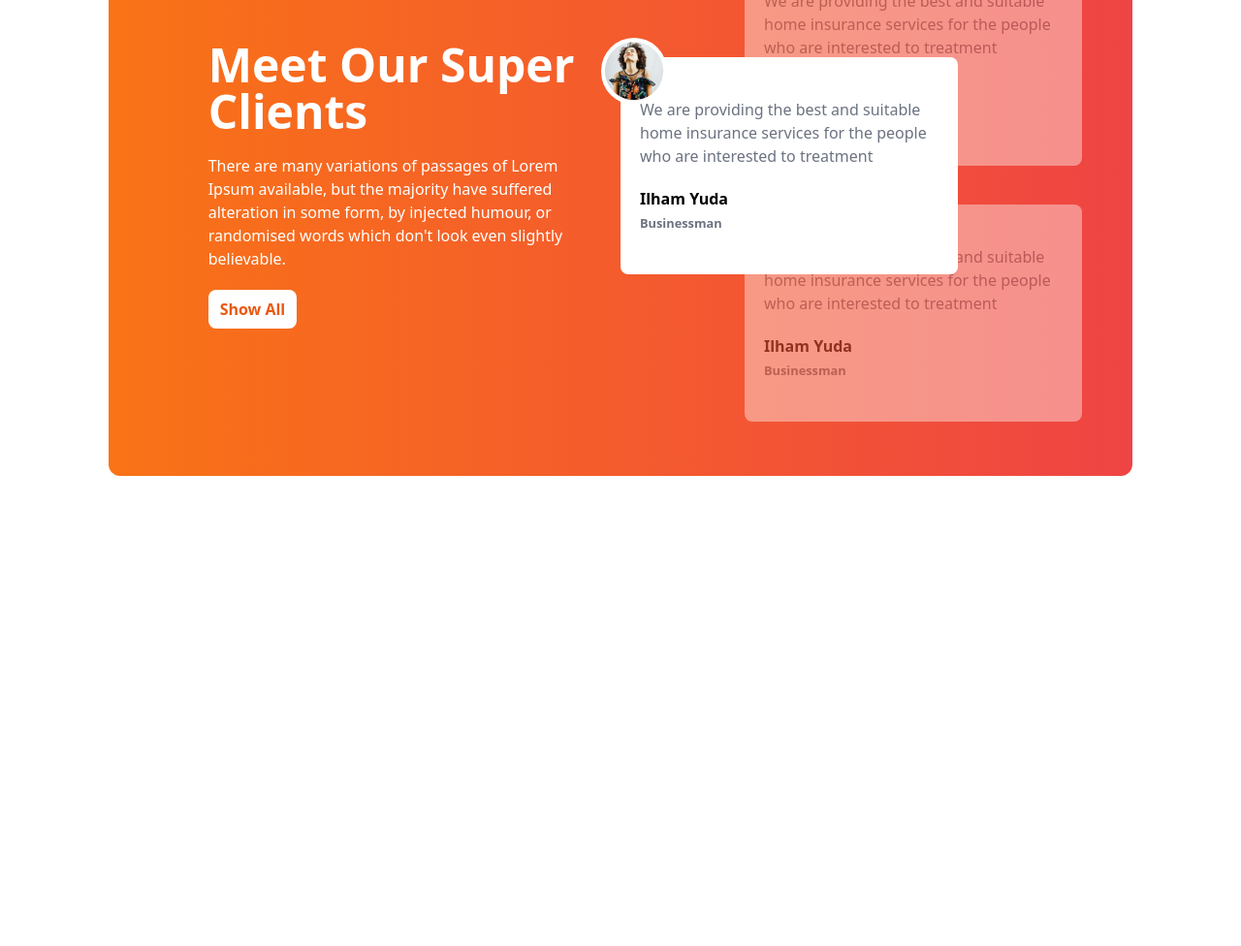
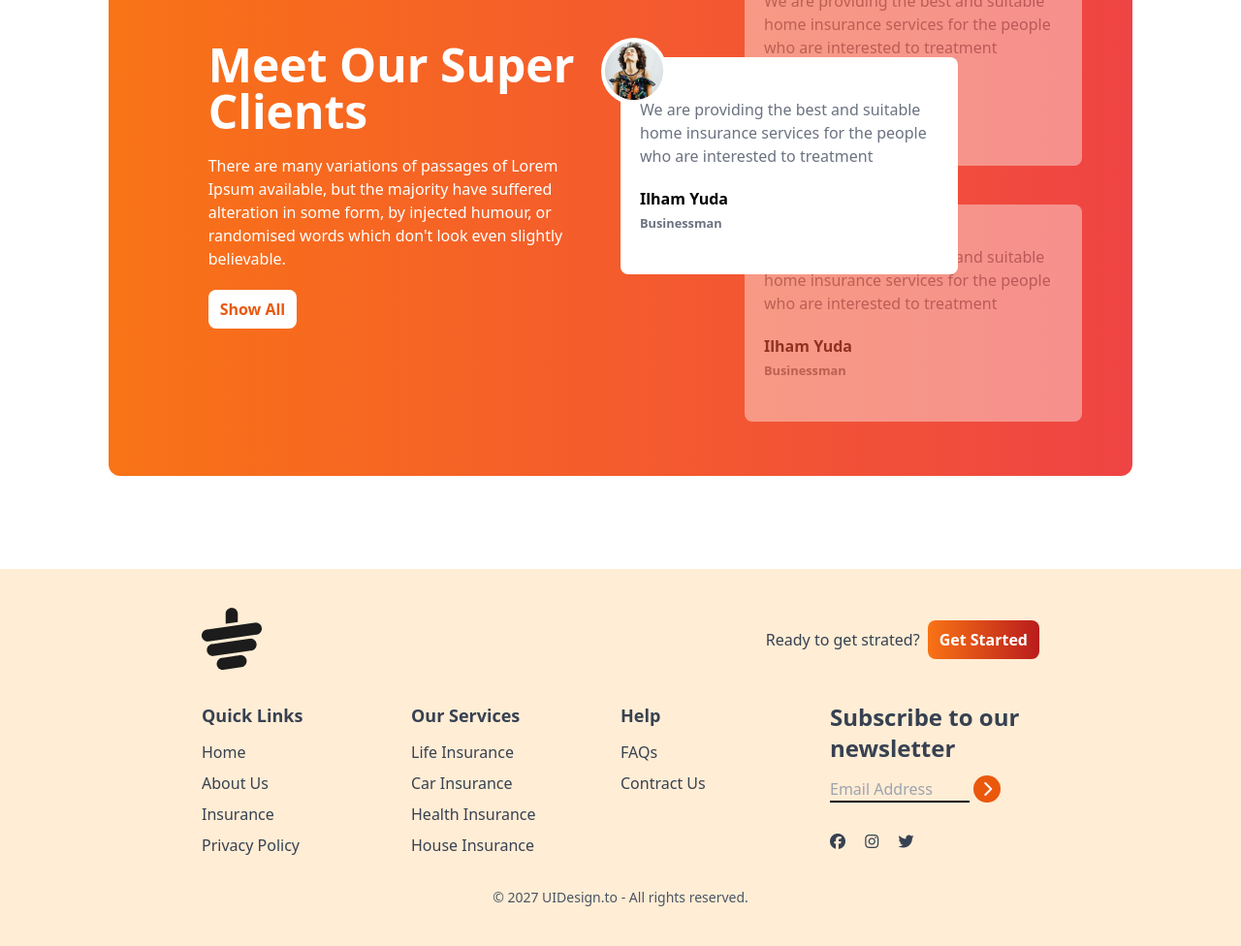
Before and after one commit to delrobaakter/tea-house-with-tailwind-css, a plain HTML site: page index.html in a window 1280 px wide. Shown: the part 2009-2985 px from the top of the page at 97% size. Before the commit the page ends 2596 px from the top, so only its background shows below. Drawn offline with nearby package versions, Linux system fonts and the light colour scheme.

Commit message:
footer done

```diff
--- a/index.html
+++ b/index.html
@@ -181,13 +181,95 @@
   </div>
         </div>
         </div>
+ </div>
+       </section>
 
+       <!-- new section -->
 
+    </main>
+     <!-- footer -->
+     <footer class="bg-orange-100  text-gray-700 px-4 md:px-16 py-10 ">
+<div class="w-9/12 mx-auto">
+<!-- logo -->
+ <div class="mb-8 flex justify-between">
+  <img src="images/cup.png" alt="">
+<div class="flex items-center gap-2">
+  <h4>Ready to get strated?</h4>
+  <button class="bg-gradient-to-r from-orange-500 to-red-700 px-3 py-2 rounded-lg font-bold text-white">Get Started</button>
+</div>
+ </div>
+ <!-- links -->
+ <div class="grid grid-cols-1 md:grid-cols-2 lg:grid-cols-4">
+  <!-- first colume -->
+<div class="">
+  <h3 class="font-semibold text-lg mb-3">Quick Links</h3>
+<ul class="space-y-2">
+  <li>
+    <a class="hover:text-orange" href="">Home</a>
+  </li>
+  <li>
+    <a class="hover:text-orange" href="">About Us</a>
+  </li>
+  <li>
+    <a class="hover:text-orange" href="">Insurance</a>
+  </li>
+  <li>
+    <a class="hover:text-orange" href="">Privacy Policy</a>
+  </li>
+</ul>
+</div>
+<!-- 2nd colume -->
+<div class="">
+  <h3 class="font-semibold text-lg mb-3">Our Services</h3>
+<ul class="space-y-2">
+  <li>
+    <a class="hover:text-orange" href="">Life Insurance</a>
+  </li>
+  <li>
+    <a class="hover:text-orange" href="">Car Insurance</a>
+  </li>
+  <li>
+    <a class="hover:text-orange" href="">Health Insurance</a>
+  </li>
+  <li>
+    <a class="hover:text-orange" href="">House Insurance</a>
+  </li>
+</ul>
+</div>
+<!-- 3rd colume -->
+<div class="">
+  <h3 class="font-semibold text-lg mb-3">Help</h3>
+<ul class="space-y-2">
+  <li>
+    <a class="hover:text-orange" href="">FAQs</a>
+  </li>
+  <li>
+    <a class="hover:text-orange" href="">Contract Us</a>
+  </li>
+
+</ul>
+</div>
+<!-- 4th colume -->
+<div class="">
+  <h2 class="font-semibold text-2xl mb-3">Subscribe to our newsletter</h2>
+  <div class="flex flex-col space-y-2">
+    <div>
+<input class="bg-transparent border-b-2 border-black w-4/6 md:5/6 " placeholder="Email Address" type="email">
+<i class=" fa-solid fa-chevron-right  h-7 w-7 bg-orange-600 inline-flex rounded-full text-white justify-center items-center"></i>
+<div class="flex justify-between w-2/5 mb-2 mt-8">
+  <i class="fa-brands fa-facebook"></i>
+  <i class="fa-brands fa-instagram"></i>
+  <i class="fa-brands fa-twitter"></i>
+</div>
+    </div>
+  </div>
+</div>
 
  </div>
-
-       </section>
-
-    </main>
+ <div class="text-center pt-4 mt-4">
+  <p class="text-sm text-gray-600">© 2027 UIDesign.to - All rights reserved.</p>
+ </div>
+</div>
+     </footer>
 </body>
 </html>
```
